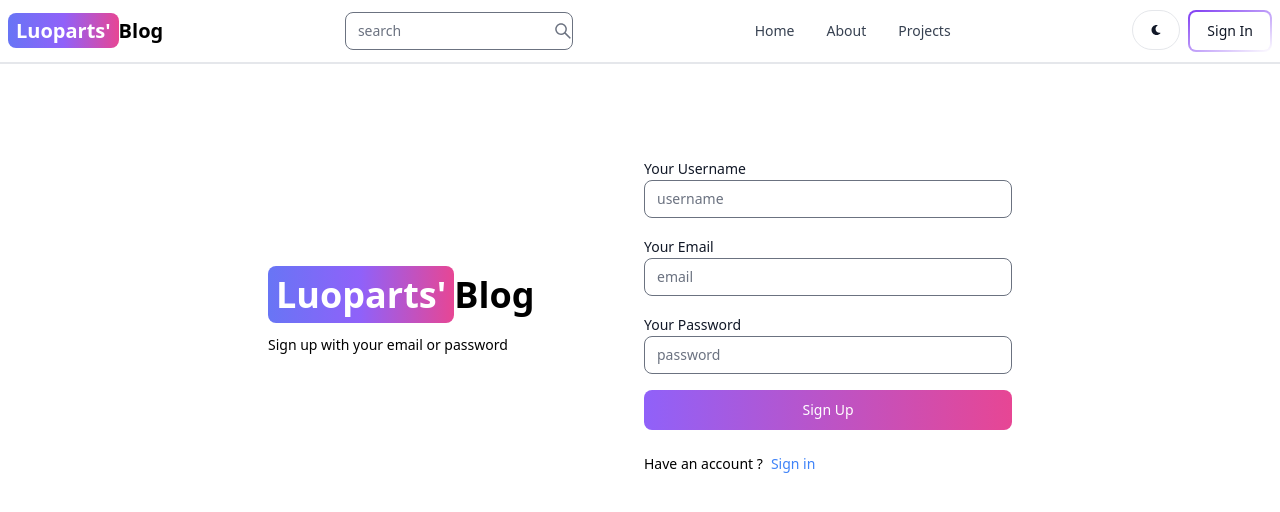
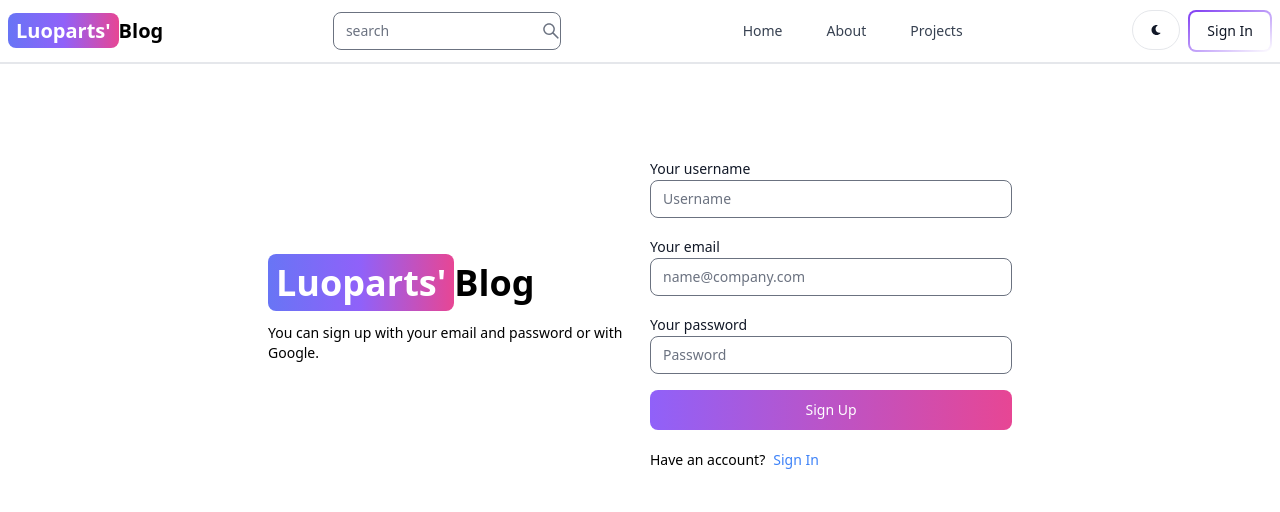
Before and after one commit to Giovanni-Serra-Git/luoparts, a React (Vite) app in the folder client/: page /sign-up in a window 1280 px wide. Shown: the top 512 px of the page. Built offline with nearby package versions, Linux system fonts and the light colour scheme.

Commit message:
add functionality to the signup page

```diff
--- a/client/src/pages/SignUp.jsx
+++ b/client/src/pages/SignUp.jsx
@@ -1,44 +1,132 @@
-import { Button, Label, TextInput } from "flowbite-react"
-import { Link } from "react-router-dom"
+/* eslint-disable no-undef */
+/* eslint-disable react/no-unescaped-entities */
+/* eslint-disable no-unused-vars */
+import { Alert, Button, Label, Spinner, TextInput } from "flowbite-react"
+import { useState } from "react"
+import { Link, useNavigate } from "react-router-dom"
 
-function SignUp() {
+ function SignUp() {
+
+    const [formData,setFormData] = useState({})
+    const [errorMessage, setErrorMessage] = useState(null)
+    const [loading, setLoading] = useState(false)
+    const navigate = useNavigate()
+
+    function handleChange(e) {
+        setFormData({...formData, [e.target.id]: e.target.value.trim()})
+    }
+
+    async function handleSubmit(e) {
+        e.preventDefault();
+        if (!formData.username || !formData.email || !formData.password) {
+            return setErrorMessage('Assicurati di compilare tutti i campi.');
+        }
+
+        try {
+            setLoading(true)
+            setErrorMessage(null)
+            const res = await fetch('/api/auth/signup', {
+                method: 'POST',
+                headers: { 'Content-Type': 'application/json' },
+                body: JSON.stringify(formData),
+              });
+
+            const data = await res.json();
+
+            if(data.success === false) {
+                setLoading(false)
+                return setErrorMessage(data.message)
+            }
+
+            if (res.ok) {
+                navigate("/sign-in")
+            }
+
+            setLoading(false)
+        } catch (error) {
+            setLoading(false)
+            setErrorMessage(error.message)
+        }
+    }
+
     return (
-        <div className="min-h-screen mt-20">
-            <div className="flex p-3 max-w-3xl mx-auto flex-col md:flex-row md:items-center gap-2">
-             {/* Left */}
-                <div className="flex-1">
-                    <Link to="/" className="font-bold dark:text-white text-4xl" >
-                    <span className="px-2 py-1 bg-gradient-to-r from-indigo-500 via-purple-500 to-pink-500 rounded-lg text-white text-4xl">Luoparts'</span>
-                    Blog
-                    </Link>
-                <p className="text-sm mt-5">Sign up with your email or password</p>
+        <div className='min-h-screen mt-20'>
+          <div className='flex p-3 max-w-3xl mx-auto flex-col md:flex-row md:items-center gap-5'>
+            {/* left */}
+            <div className='flex-1'>
+              <Link to='/' className='font-bold dark:text-white text-4xl'>
+                <span className='px-2 py-1 bg-gradient-to-r from-indigo-500 via-purple-500 to-pink-500 rounded-lg text-white'>
+                  Luoparts'
+                </span>
+                Blog
+              </Link>
+              <p className='text-sm mt-5'>
+                You can sign up with your email and password
+                or with Google.
+              </p>
             </div>
             {/* right */}
-            <div className="flex-1" >
-            <form className="flex flex-col gap-4">
+
+            <div className='flex-1'>
+              <form className='flex flex-col gap-4' onSubmit={handleSubmit}>
                 <div>
-                    <Label value="Your Username" />
-                    <TextInput type="text" placeholder="username" id="username" />
+                  <Label value='Your username' />
+                  <TextInput
+                    type='text'
+                    placeholder='Username'
+                    id='username'
+                    onChange={handleChange}
+                  />
                 </div>
                 <div>
-                    <Label value="Your Email" />
-                    <TextInput type="text" placeholder="email" id="email" />
+                  <Label value='Your email' />
+                  <TextInput
+                    type='email'
+                    placeholder='name@company.com'
+                    id='email'
+                    onChange={handleChange}
+                  />
                 </div>
                 <div>
-                    <Label value="Your Password" />
-                    <TextInput type="text" placeholder="password" id="password" />
+                  <Label value='Your password' />
+                  <TextInput
+                    type='password'
+                    placeholder='Password'
+                    id='password'
+                    onChange={handleChange}
+                  />
                 </div>
-                <Button  gradientDuoTone="purpleToPink" type="submit">
-                    Sign Up
+                <Button
+                  gradientDuoTone='purpleToPink'
+                  type='submit'
+                  disabled={loading}
+                >
+                    {
+                    loading ? (
+                        <>
+                            <Spinner size='sm' />
+                            <span className='pl-3'>Loading...</span>
+                        </>
+                    ) : (
+                        'Sign Up'
+                    )}
                 </Button>
-            </form>
-            <div className="flex gap-2 text-sm mt-6">Have an account ?
-                <Link to="/sign-in"className="text-blue-500" >Sign in</Link>
+              </form>
+              <div className='flex gap-2 text-sm mt-5'>
+                <span>Have an account?</span>
+                <Link to='/sign-in' className='text-blue-500'>
+                  Sign In
+                </Link>
+              </div>
+              {errorMessage && (
+                <Alert className='mt-5' color='failure'>
+                    {errorMessage}
+                </Alert>
+          )}
             </div>
-            </div>
-            </div>
+          </div>
         </div>
-    )
+      );
 }
 
 export default SignUp
--- a/client/vite.config.js
+++ b/client/vite.config.js
@@ -1,7 +1,15 @@
-import { defineConfig } from 'vite'
-import react from '@vitejs/plugin-react-swc'
+import { defineConfig } from 'vite';
+import react from '@vitejs/plugin-react-swc';
 
-// https://vite.dev/config/
+// https://vitejs.dev/config/
 export default defineConfig({
+  server: {
+    proxy: {
+      '/api': {
+        target: 'http://localhost:3000',
+        secure: false,
+      },
+    },
+  },
   plugins: [react()],
-})
+});
--- a/package.json
+++ b/package.json
@@ -13,6 +13,7 @@
   "description": "",
   "dependencies": {
     "bcrypt": "^5.1.1",
+    "cors": "^2.8.5",
     "dotenv": "^16.4.5",
     "express": "^4.21.1",
     "mongoose": "^8.8.2",
```
Also changed, not shown: client/vite.config.js.timestamp-1732699368251-036174a7ff3b6.mjs (added, +18 -0 lines), 2 other files (tests, documents, lock files or other folders).
